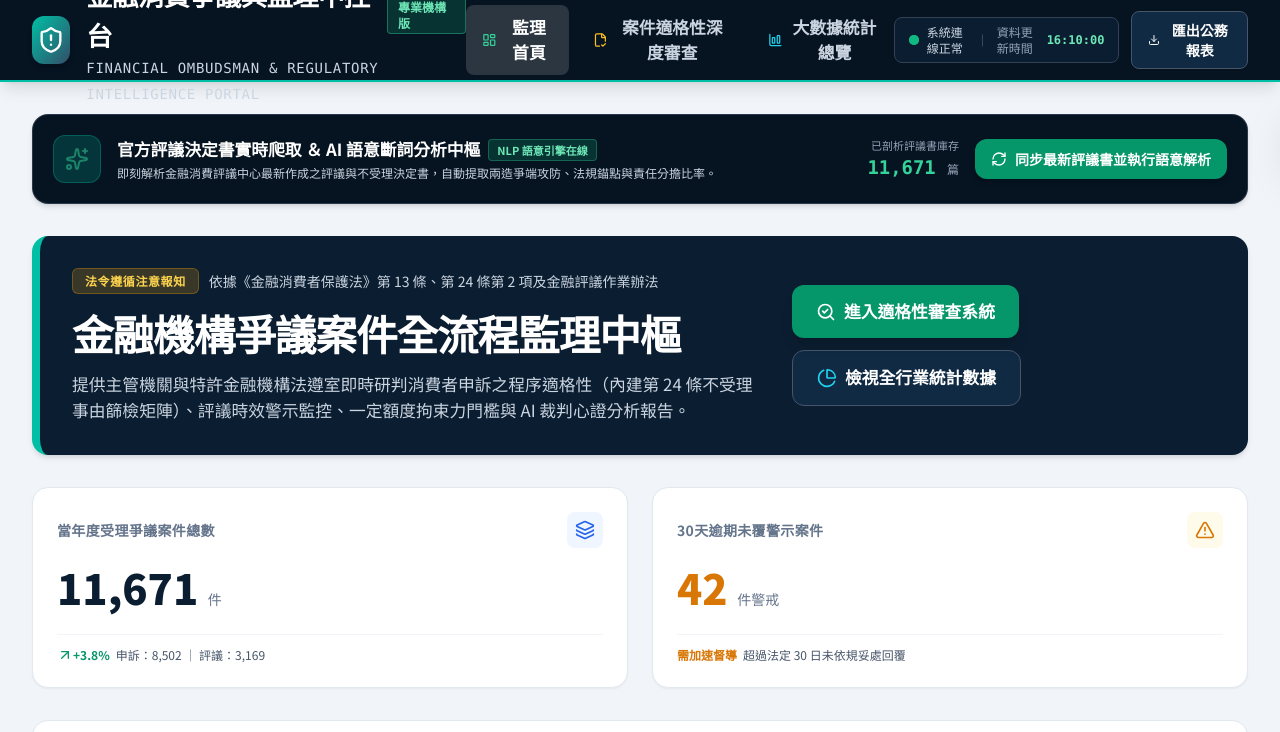
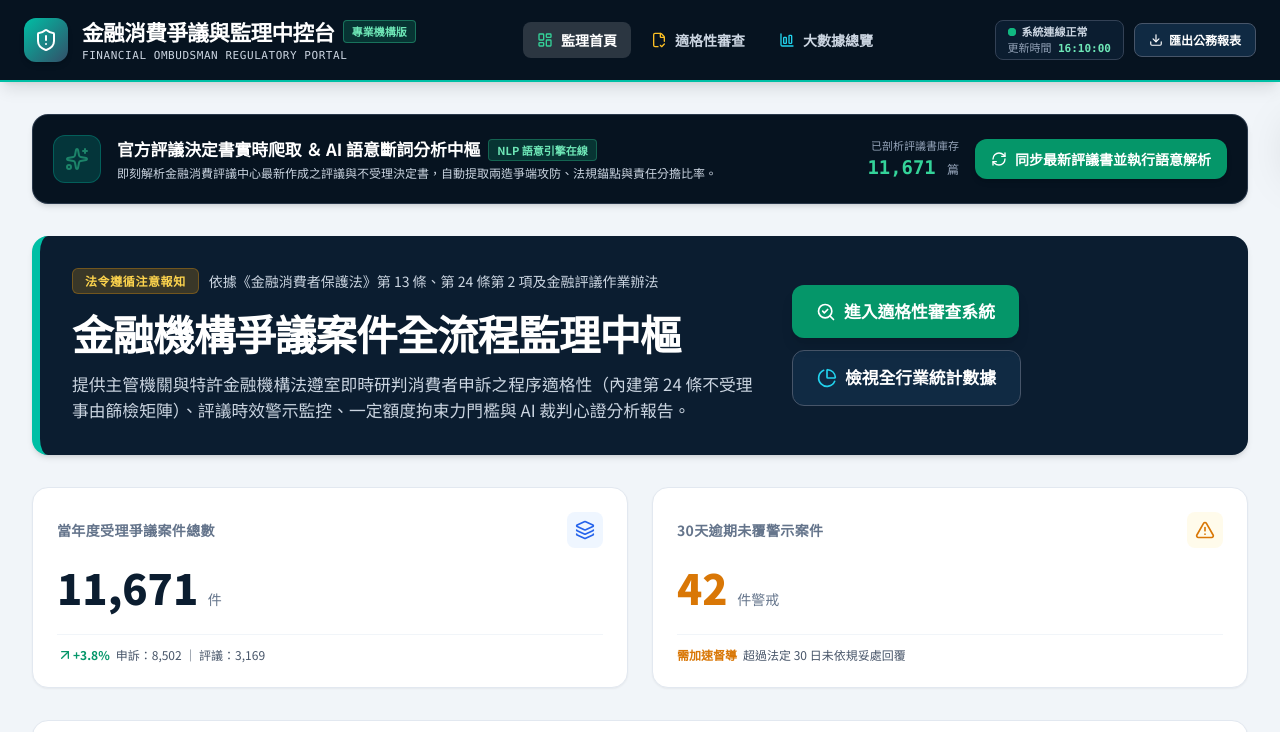
Before and after one commit to Leafiaaaaaa/fin.pro.1, a plain HTML site: page index.html in a window 1280 px wide. Shown: the top 732 px of the page. Drawn offline with nearby package versions, Linux system fonts and the light colour scheme.

Commit message:
Refactor header layout and navigation elements

```diff
--- a/index.html
+++ b/index.html
@@ -80,69 +80,72 @@
 
   <!-- Header Bar -->
   <header class="sticky top-0 z-50 bg-gov-900 text-white border-b-2 border-regtech-500 shadow-lg">
-    <div class="max-w-[1600px] mx-auto px-4 sm:px-6 lg:px-8">
-      <div class="flex items-center justify-between h-20">
+    <div class="max-w-[1680px] mx-auto px-4 sm:px-6">
+      <div class="flex items-center justify-between h-20 gap-3">
 
         <!-- Agency Brand Identity -->
-        <div class="flex items-center gap-4 cursor-pointer" onclick="navigateTo('portal-home')">
-          <div class="w-12 h-12 rounded-xl bg-gradient-to-br from-regtech-500 to-gov-500 flex items-center justify-center text-white shadow-md">
-            <i data-lucide="shield-alert" class="w-7 h-7"></i>
-          </div>
-          <div>
+        <div class="flex items-center gap-3.5 cursor-pointer shrink-0" onclick="navigateTo('portal-home')">
+          <div class="w-11 h-11 rounded-xl bg-gradient-to-br from-regtech-500 to-gov-500 flex items-center justify-center text-white shadow-md shrink-0">
+            <i data-lucide="shield-alert" class="w-6 h-6"></i>
+          </div>
+          <div class="whitespace-nowrap">
             <div class="flex items-center gap-2">
-              <span class="text-xl sm:text-2xl font-black tracking-tight text-white">金融消費爭議與監理中控台</span>
-              <span class="px-2.5 py-0.5 rounded text-xs font-semibold bg-emerald-500/20 text-emerald-300 border border-emerald-400/40">專業機構版</span>
-            </div>
-            <span class="text-xs sm:text-sm text-slate-300 font-mono tracking-wider">FINANCIAL OMBUDSMAN & REGULATORY INTELLIGENCE PORTAL</span>
-          </div>
-        </div>
-
-        <!-- Navigation Tabs -->
-        <nav class="hidden md:flex items-center space-x-2">
-          <button onclick="navigateTo('portal-home')" id="nav-portal-home" class="nav-tab px-4 py-2.5 rounded-lg text-base font-semibold transition bg-white/15 text-white flex items-center gap-2">
-            <i data-lucide="layout-dashboard" class="w-5 h-5 text-emerald-400"></i>
+              <span class="text-lg lg:text-xl font-black tracking-tight text-white">金融消費爭議與監理中控台</span>
+              <span class="px-2 py-0.5 rounded text-[11px] font-semibold bg-emerald-500/20 text-emerald-300 border border-emerald-400/40">專業機構版</span>
+            </div>
+            <span class="text-[11px] text-slate-300 font-mono tracking-wider block">FINANCIAL OMBUDSMAN REGULATORY PORTAL</span>
+          </div>
+        </div>
+
+        <!-- Navigation Tabs (Optimized Single-line Pills) -->
+        <nav class="hidden lg:flex items-center space-x-1.5 shrink-0">
+          <button onclick="navigateTo('portal-home')" id="nav-portal-home" class="nav-tab px-3.5 py-2 rounded-lg text-sm font-bold transition bg-white/15 text-white flex items-center gap-2 whitespace-nowrap">
+            <i data-lucide="layout-dashboard" class="w-4 h-4 text-emerald-400 shrink-0"></i>
             <span>監理首頁</span>
           </button>
-          <button onclick="navigateTo('portal-analysis')" id="nav-portal-analysis" class="nav-tab px-4 py-2.5 rounded-lg text-base font-semibold transition text-slate-300 hover:text-white hover:bg-white/10 flex items-center gap-2">
-            <i data-lucide="file-check-2" class="w-5 h-5 text-amber-400"></i>
-            <span>案件適格性深度審查</span>
+          <button onclick="navigateTo('portal-analysis')" id="nav-portal-analysis" class="nav-tab px-3.5 py-2 rounded-lg text-sm font-bold transition text-slate-300 hover:text-white hover:bg-white/10 flex items-center gap-2 whitespace-nowrap">
+            <i data-lucide="file-check-2" class="w-4 h-4 text-amber-400 shrink-0"></i>
+            <span>適格性審查</span>
           </button>
-          <button onclick="navigateTo('portal-stats')" id="nav-portal-stats" class="nav-tab px-4 py-2.5 rounded-lg text-base font-semibold transition text-slate-300 hover:text-white hover:bg-white/10 flex items-center gap-2">
-            <i data-lucide="bar-chart-big" class="w-5 h-5 text-cyan-400"></i>
-            <span>大數據統計總覽</span>
+          <button onclick="navigateTo('portal-stats')" id="nav-portal-stats" class="nav-tab px-3.5 py-2 rounded-lg text-sm font-bold transition text-slate-300 hover:text-white hover:bg-white/10 flex items-center gap-2 whitespace-nowrap">
+            <i data-lucide="bar-chart-big" class="w-4 h-4 text-cyan-400 shrink-0"></i>
+            <span>大數據總覽</span>
           </button>
         </nav>
 
         <!-- Right Header Tools -->
-        <div class="flex items-center gap-3">
-          <div class="hidden xl:flex items-center gap-2 px-3.5 py-1.5 rounded-lg bg-gov-800 border border-slate-700 text-xs">
-            <span class="relative flex h-2.5 w-2.5">
-              <span class="animate-ping absolute inline-flex h-full w-full rounded-full bg-emerald-400 opacity-75"></span>
-              <span class="relative inline-flex rounded-full h-2.5 w-2.5 bg-emerald-500"></span>
-            </span>
-            <span class="text-slate-300 font-medium">系統連線正常</span>
-            <span class="text-slate-500">｜</span>
-            <span class="text-slate-400">資料更新時間</span>
-            <span id="crawler-last-sync-time" class="font-mono font-bold text-emerald-300">16:10:00</span>
-          </div>
-
-          <button onclick="exportAuditReport()" class="inline-flex items-center gap-2 px-4 py-2 bg-gov-700 hover:bg-gov-500 text-white text-sm font-bold rounded-lg border border-slate-600 transition shadow-sm">
-            <i data-lucide="download" class="w-4 h-4"></i>
+        <div class="flex items-center gap-2.5 shrink-0">
+          <div class="hidden xl:flex flex-col justify-center px-3 py-1 rounded-lg bg-gov-800 border border-slate-700 text-xs whitespace-nowrap leading-tight">
+            <div class="flex items-center gap-1.5">
+              <span class="relative flex h-2 w-2 shrink-0">
+                <span class="animate-ping absolute inline-flex h-full w-full rounded-full bg-emerald-400 opacity-75"></span>
+                <span class="relative inline-flex rounded-full h-2 w-2 bg-emerald-500"></span>
+              </span>
+              <span class="text-slate-300 font-semibold text-[11px]">系統連線正常</span>
+            </div>
+            <div class="text-[11px] text-slate-400 mt-0.5">
+              <span>更新時間</span>
+              <span id="crawler-last-sync-time" class="font-mono font-bold text-emerald-300 ml-1">16:10:00</span>
+            </div>
+          </div>
+
+          <button onclick="exportAuditReport()" class="inline-flex items-center gap-1.5 px-3.5 py-2 bg-gov-700 hover:bg-gov-600 text-white text-xs font-bold rounded-lg border border-slate-600 transition shadow-sm whitespace-nowrap shrink-0">
+            <i data-lucide="download" class="w-3.5 h-3.5"></i>
             <span>匯出公務報表</span>
           </button>
 
-          <button onclick="toggleMobileNav()" class="md:hidden p-2 text-slate-300 hover:text-white focus:outline-none">
-            <i data-lucide="menu" class="w-7 h-7"></i>
+          <button onclick="toggleMobileNav()" class="lg:hidden p-2 text-slate-300 hover:text-white focus:outline-none">
+            <i data-lucide="menu" class="w-6 h-6"></i>
           </button>
         </div>
       </div>
     </div>
 
     <!-- Mobile Nav Drawer -->
-    <div id="mobile-nav-drawer" class="hidden md:hidden border-t border-slate-800 bg-gov-900 px-4 py-3 space-y-2">
+    <div id="mobile-nav-drawer" class="hidden lg:hidden border-t border-slate-800 bg-gov-900 px-4 py-3 space-y-2">
       <button onclick="navigateTo('portal-home'); toggleMobileNav();" class="w-full text-left px-3 py-2.5 rounded-md text-base font-semibold text-slate-200 hover:bg-white/10">監理首頁</button>
-      <button onclick="navigateTo('portal-analysis'); toggleMobileNav();" class="w-full text-left px-3 py-2.5 rounded-md text-base font-semibold text-slate-200 hover:bg-white/10">案件適格性深度審查</button>
-      <button onclick="navigateTo('portal-stats'); toggleMobileNav();" class="w-full text-left px-3 py-2.5 rounded-md text-base font-semibold text-slate-200 hover:bg-white/10">大數據統計總覽</button>
+      <button onclick="navigateTo('portal-analysis'); toggleMobileNav();" class="w-full text-left px-3 py-2.5 rounded-md text-base font-semibold text-slate-200 hover:bg-white/10">適格性審查</button>
+      <button onclick="navigateTo('portal-stats'); toggleMobileNav();" class="w-full text-left px-3 py-2.5 rounded-md text-base font-semibold text-slate-200 hover:bg-white/10">大數據總覽</button>
     </div>
   </header>
 
```
